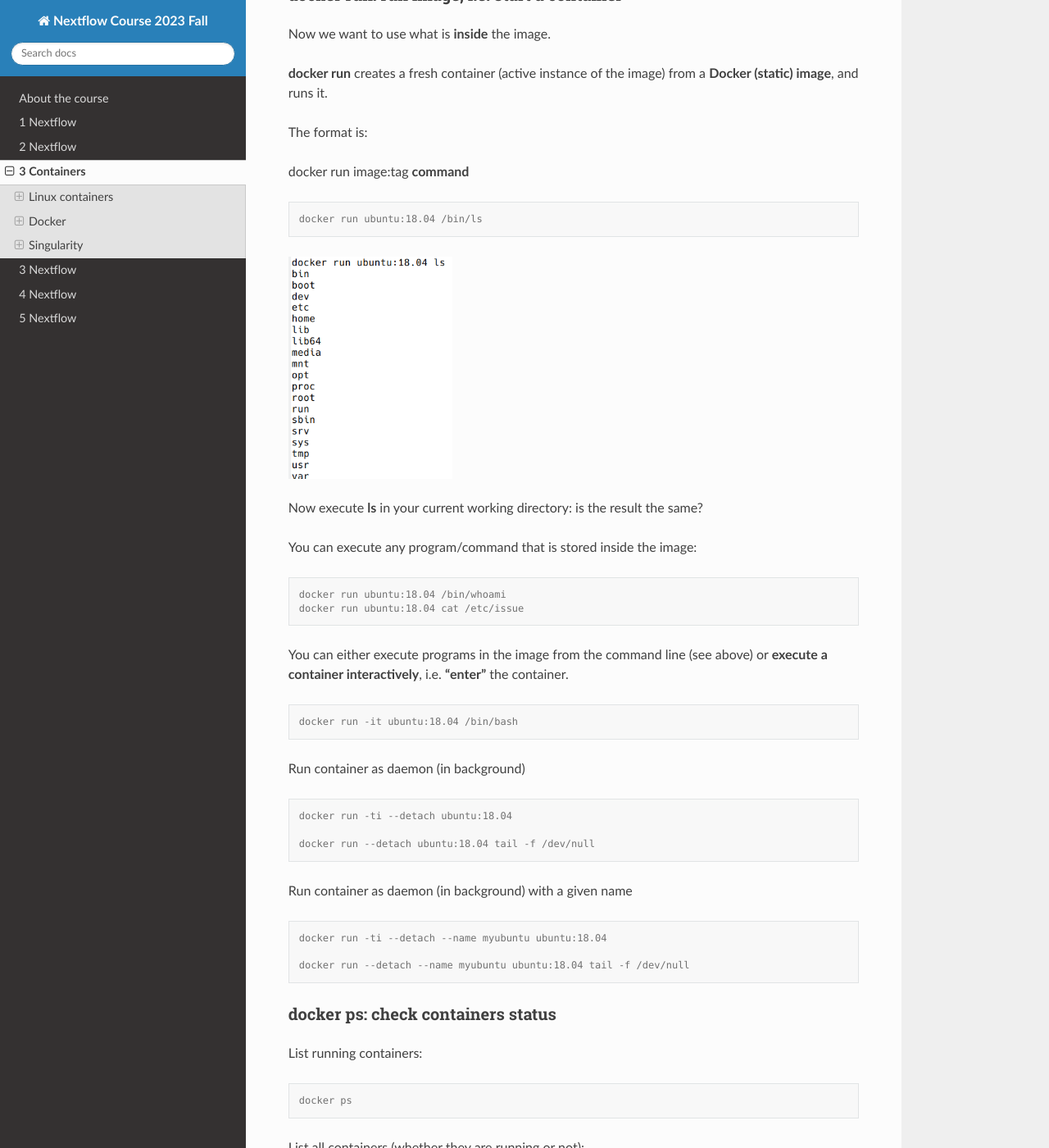
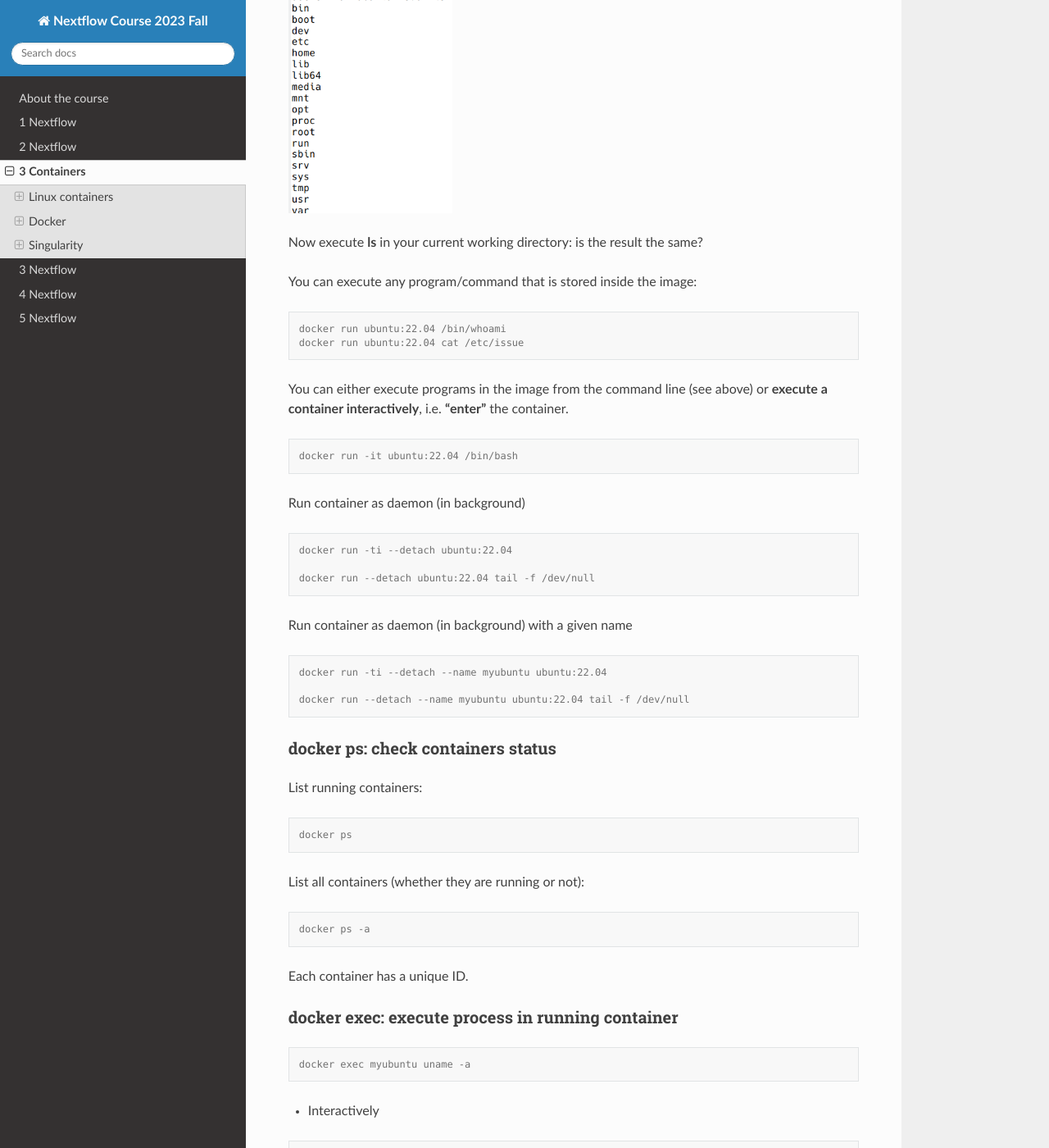
Before and after one commit to biocorecrg/nextflow-course-2023-fall, a Sphinx documentation site: the page built from docs/containers.rst, in a window 1280 px wide and 1400 px high, scrolled down 7828 px. Shown: the whole window at 82% size. Built offline with Sphinx 7.4.7 and the Read the Docs theme 2.0.0, drawn with Linux system fonts in a browser that asks for light colours; some of the changed text lies outside the part shown.

Commit message:
Update containers.rst
Rming not visible image and moving 18.04 to 22.04

```diff
--- a/docs/containers.rst
+++ b/docs/containers.rst
@@ -64,10 +64,6 @@ CONS. * Need more space and resources.                       * Some cases might
 
 Docker
 ======
-
-.. image:: https://connpass-tokyo.s3.amazonaws.com/thumbs/80/52/80521f18aec0945dfedbb471dad6aa1a.png
-  :width: 400
-
 
 What is Docker?
 -------------------
@@ -222,7 +218,7 @@ docker run image:tag **command**
 
 .. code-block:: console
 
-  docker run ubuntu:18.04 /bin/ls
+  docker run ubuntu:22.04 /bin/ls
 
 
 .. image:: images/docker_run_ls.png
@@ -235,33 +231,33 @@ You can execute any program/command that is stored inside the image:
 
 .. code-block:: console
 
-  docker run ubuntu:18.04 /bin/whoami
-  docker run ubuntu:18.04 cat /etc/issue
+  docker run ubuntu:22.04 /bin/whoami
+  docker run ubuntu:22.04 cat /etc/issue
 
 
 You can either execute programs in the image from the command line (see above) or **execute a container interactively**, i.e. **"enter"** the container.
 
 .. code-block:: console
 
-  docker run -it ubuntu:18.04 /bin/bash
+  docker run -it ubuntu:22.04 /bin/bash
 
 
 Run container as daemon (in background)
 
 .. code-block:: console
 
-  docker run -ti --detach ubuntu:18.04
+  docker run -ti --detach ubuntu:22.04
 
-  docker run --detach ubuntu:18.04 tail -f /dev/null
+  docker run --detach ubuntu:22.04 tail -f /dev/null
 
 
 Run container as daemon (in background) with a given name
 
 .. code-block:: console
 
-  docker run -ti --detach --name myubuntu ubuntu:18.04
+  docker run -ti --detach --name myubuntu ubuntu:22.04
 
-  docker run --detach --name myubuntu ubuntu:18.04 tail -f /dev/null
+  docker run --detach --name myubuntu ubuntu:22.04 tail -f /dev/null
 
 
 docker ps: check containers status
@@ -332,7 +328,7 @@ Run with restart enabled
 
 .. code-block:: console
 
-  docker run --restart=unless-stopped --detach --name myubuntu2 ubuntu:18.04 tail -f /dev/null
+  docker run --restart=unless-stopped --detach --name myubuntu2 ubuntu:22.04 tail -f /dev/null
 
 * Restart policies: no (default), always, on-failure, unless-stopped
 
@@ -354,7 +350,7 @@ docker rm, docker rmi: clean up!
 
 .. code-block:: console
 
-  docker rmi ubuntu:18.04
+  docker rmi ubuntu:22.04
 
 
 Major clean
@@ -388,7 +384,7 @@ Volumes
 
 Docker containers are fully isolated. It is necessary to mount volumes in order to handle input/output files.
 
-Syntax: **--volume/-v** *host:container*
+Syntax: **\--volume/-v** *host:container*
 
 .. code-block:: console
 
```
